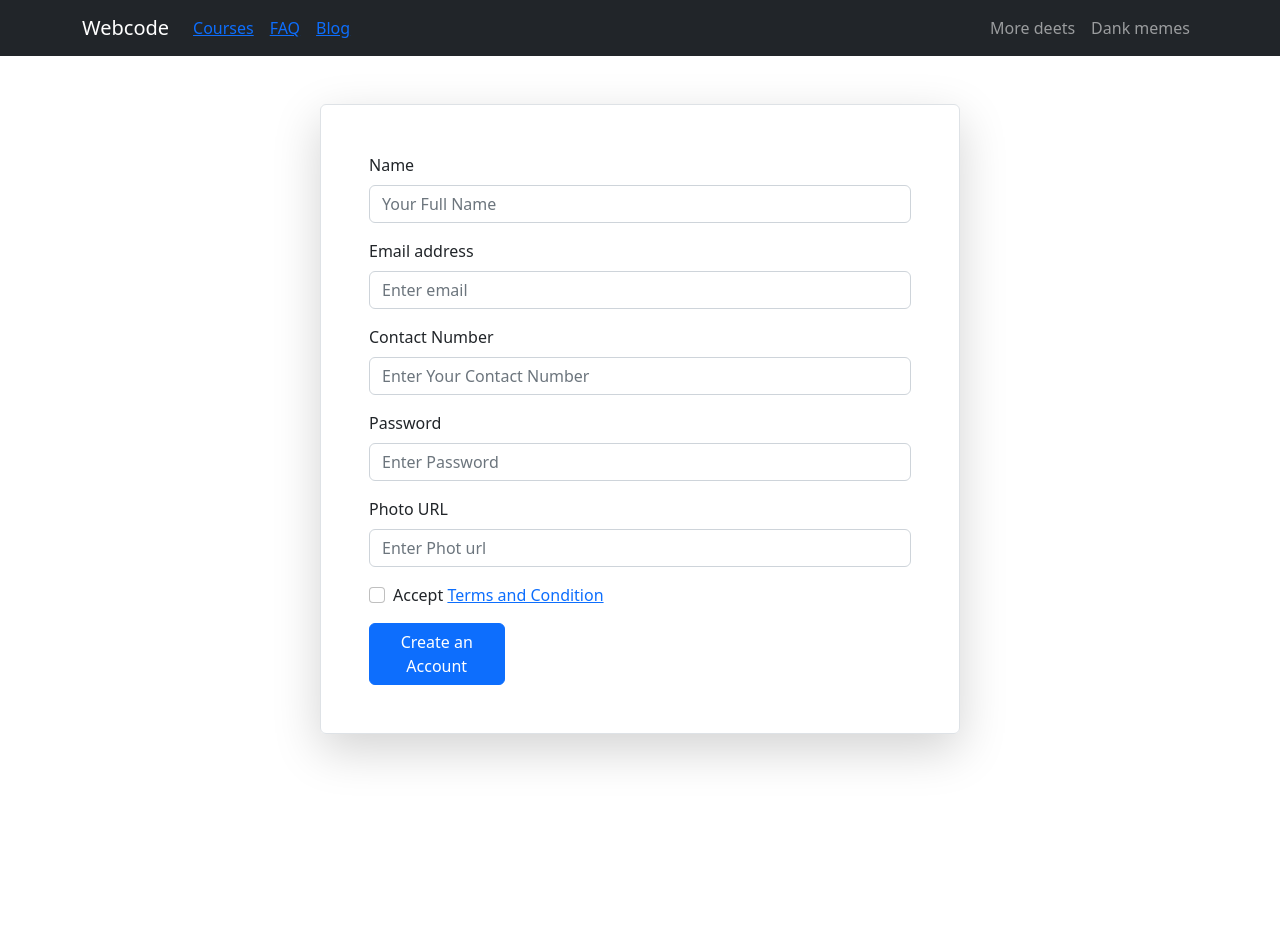
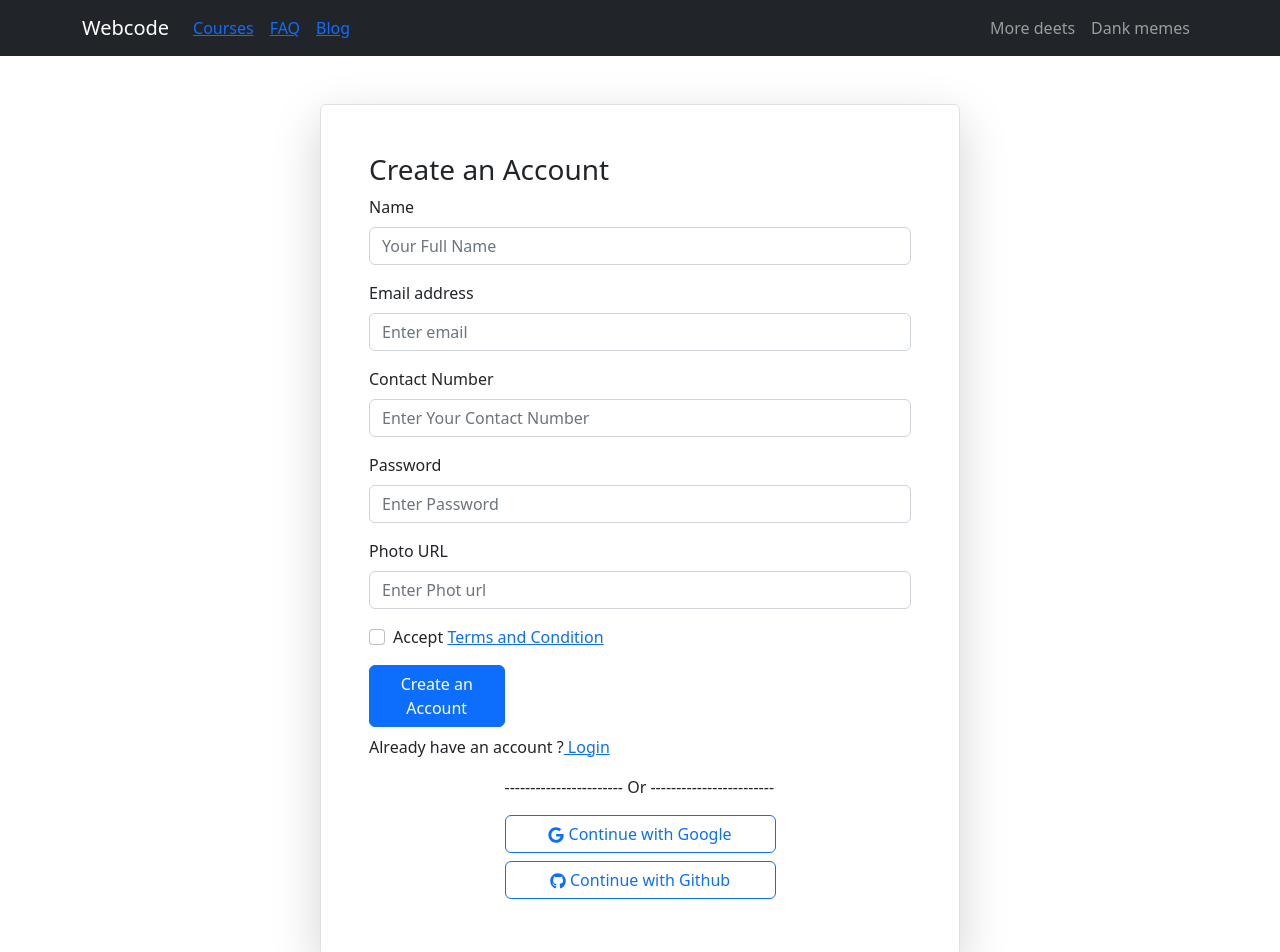
Before and after one commit to sl243/free-course-client, a React (Create React App) app: page /register in a window 1280 px wide. Shown: the top 952 px of the page. Before the commit the page ends 800 px from the top, so only its background shows below. Built offline with nearby package versions, Linux system fonts and the light colour scheme.

Commit message:
added user login page

```diff
--- a/package.json
+++ b/package.json
@@ -11,6 +11,7 @@
     "react": "^18.2.0",
     "react-bootstrap": "^2.5.0",
     "react-dom": "^18.2.0",
+    "react-icons": "^4.6.0",
     "react-router-dom": "^6.4.2",
     "react-scripts": "5.0.1",
     "web-vitals": "^2.1.4"
--- a/src/components/LogIn/LogIn.js
+++ b/src/components/LogIn/LogIn.js
@@ -1,9 +1,31 @@
 import React from 'react';
+import Button from 'react-bootstrap/Button';
+import Form from 'react-bootstrap/Form';
+import { Link } from 'react-router-dom';
 
 const LogIn = () => {
     return (
         <div>
-            <h1>This is Log in</h1>
+            <div className='mt-5 border rounded shadow-lg p-5 w-50 mx-auto'>
+            <h3>Login Your Account</h3>
+            <Form>
+                <Form.Group className="mb-3" controlId="formBasicEmail">
+                    <Form.Label>Email address</Form.Label>
+                    <Form.Control name='email' type="email" placeholder="Enter email" required />
+                </Form.Group>
+
+                <Form.Group className="mb-3" controlId="formBasicPassword">
+                    <Form.Label>Password</Form.Label>
+                    <Form.Control name='password' type="password" placeholder="Enter Password" required />
+                </Form.Group>
+                <Button className='w-25 mx-auto' variant="primary" type="submit">
+                    Login
+                </Button>
+                <p className='mt-2'>Don't have an account?
+                    <Link to='/register'> Create an account</Link>
+                </p>
+            </Form>
+        </div>
         </div>
     );
 };
--- a/src/components/Register/Register.js
+++ b/src/components/Register/Register.js
@@ -2,11 +2,13 @@ import React from 'react';
 import Button from 'react-bootstrap/Button';
 import Form from 'react-bootstrap/Form';
 import { Link } from 'react-router-dom';
+import { FaGoogle, FaGithub } from 'react-icons/fa';
 
 const Register = () => {
     return (
-        <div className='mt-5'>
+        <div className='mt-5 mb-5'>
             <div className='mt-5 border rounded shadow-lg p-5 w-50 mx-auto'>
+                <h3>Create an Account</h3>
                 <Form>
                     <Form.Group className="mb-3" controlId="formBasicEmail">
                         <Form.Label>Name</Form.Label>
@@ -50,7 +52,25 @@ const Register = () => {
                         Create an Account
                     </Button>
 
+                    <p className='mt-2'>Already have an account ?
+                        <Link to='/login'> Login</Link>
+                    </p>
                 </Form>
+                <div className='w-50 mx-auto'>
+                    <p>----------------------- Or ------------------------</p>
+                    <Button
+                        // onClick={handleGoogleSignIn}
+                        className='w-100 mx-auto d-block mb-2'
+                        variant="outline-primary">
+                        <FaGoogle></FaGoogle> Continue with Google
+                    </Button>
+                    <Button
+                        // onClick={handleGithubSignIn}
+                        className='w-100 mx-auto d-block mb-2'
+                        variant="outline-primary">
+                        <FaGithub></FaGithub> Continue with Github
+                    </Button>
+                </div>
             </div>
         </div>
     );
```
Also changed, not shown: 1 other file (tests, documents, lock files or other folders).
